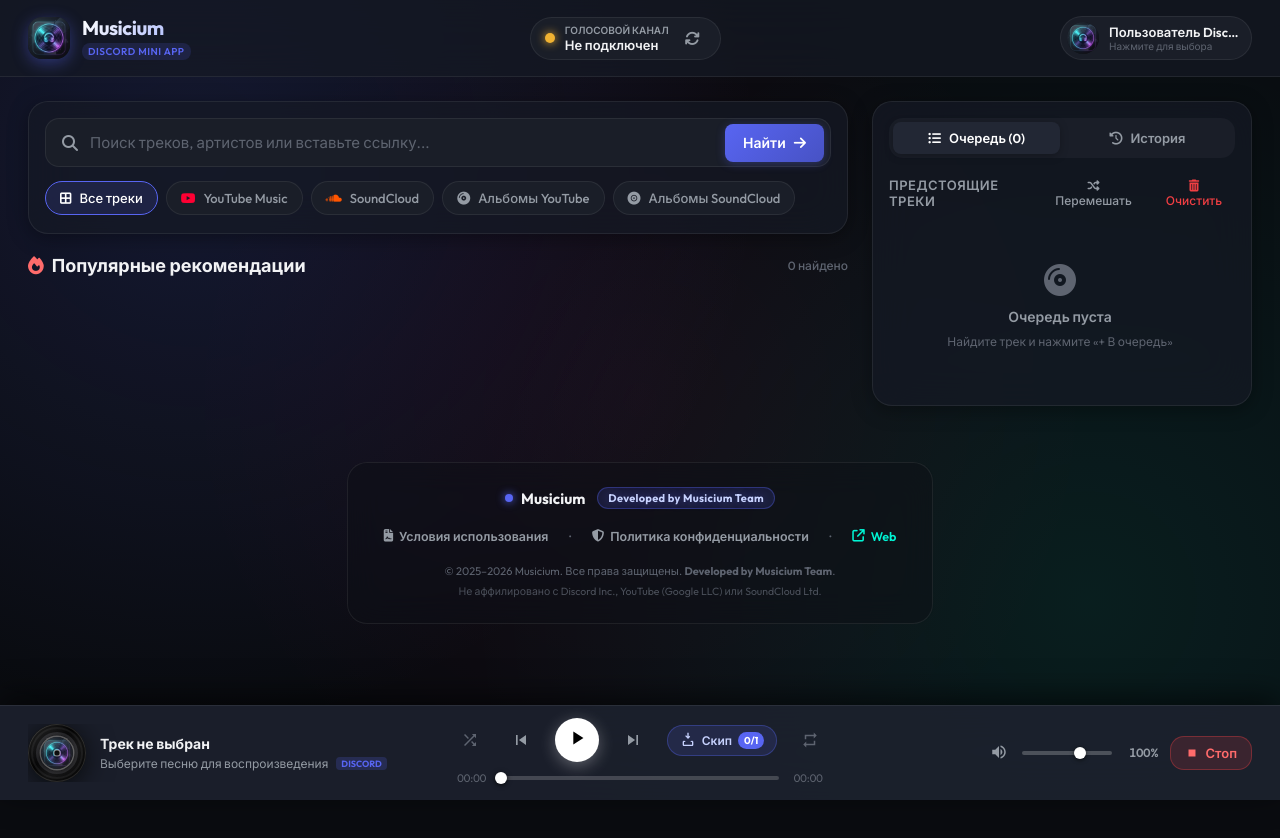
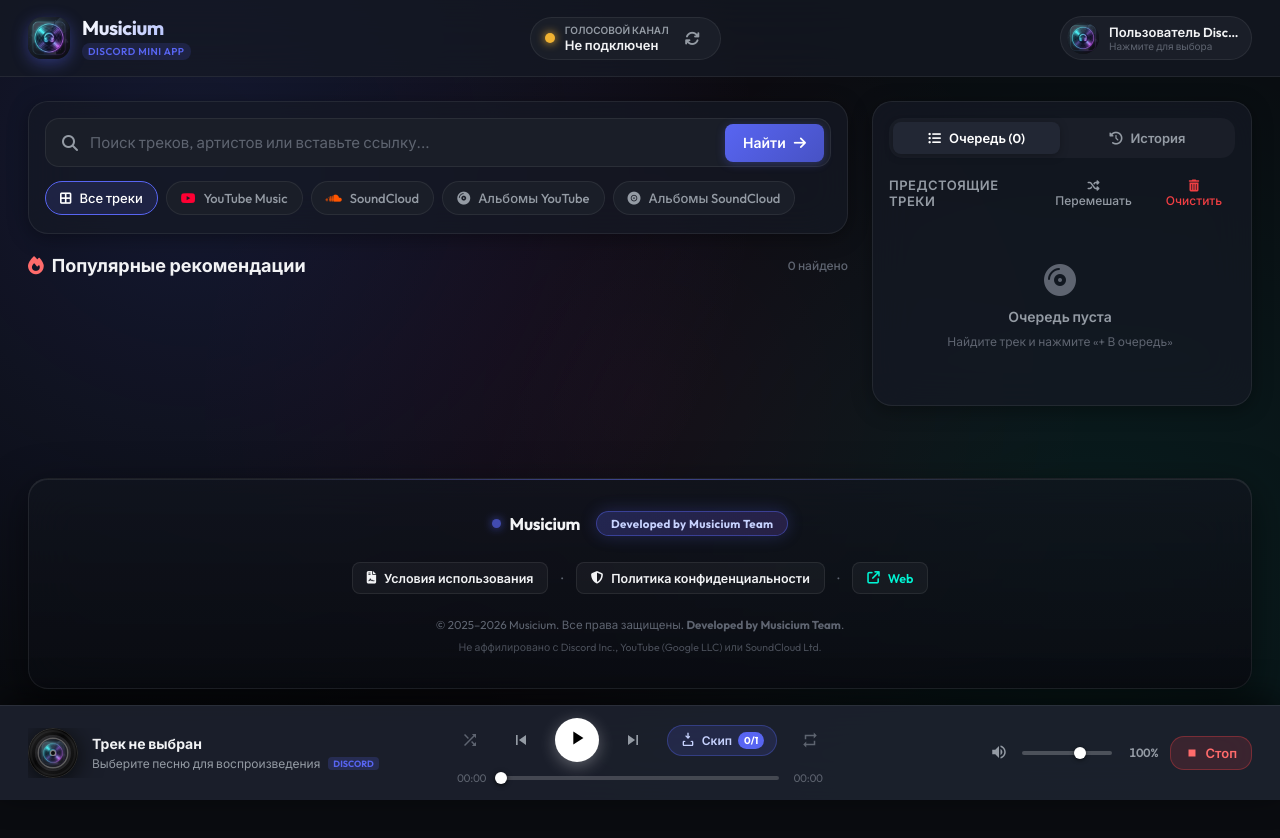
Before and after one commit to sosmula616-star/musicium, a website: page static/index.html in a window 1280 px wide. Before the commit the page ends 800 px from the top, so only its background shows below. Drawn offline with Linux system fonts and the light colour scheme; no server answers; a script that the page names is missing.

Commit message:
Update style.css

```diff
--- a/static/style.css
+++ b/static/style.css
@@ -75,7 +75,7 @@ body {
   display: flex;
   flex-direction: column;
   min-height: 100vh;
-  padding-bottom: 120px; /* Space for bottom dock */
+  padding-bottom: 140px; /* Space for bottom dock */
 }
 
 /* Top Header */
@@ -250,6 +250,7 @@ body {
   margin: 0 auto;
   width: 100%;
   padding: 24px 28px;
+  flex: 1 0 auto;
 }
 
 /* Search Section */
@@ -963,35 +964,46 @@ body {
   justify-self: start;
 }
 
-/* Vinyl Record Plate Container */
+/* Vinyl Record Plate Container (Compact 50px mini-vinyl) */
 .vinyl-wrapper {
   position: relative;
-  width: 58px;
-  height: 58px;
-  flex-shrink: 0;
+  width: 50px !important;
+  height: 50px !important;
+  min-width: 50px !important;
+  max-width: 50px !important;
+  min-height: 50px !important;
+  max-height: 50px !important;
+  flex-shrink: 0 !important;
   display: flex;
   align-items: center;
   justify-content: center;
-  filter: drop-shadow(0 4px 14px rgba(0, 0, 0, 0.7));
+  filter: drop-shadow(0 4px 12px rgba(0, 0, 0, 0.7));
+  border-radius: 50%;
+  overflow: hidden;
 }
 
 .vinyl-disc {
   position: relative;
-  width: 58px;
-  height: 58px;
-  border-radius: 50%;
+  width: 50px !important;
+  height: 50px !important;
+  min-width: 50px !important;
+  max-width: 50px !important;
+  min-height: 50px !important;
+  max-height: 50px !important;
+  border-radius: 50% !important;
   background: radial-gradient(circle, #28282c 0%, #121214 32%, #1c1c1f 48%, #0d0d0f 68%, #18181b 86%, #08080a 100%);
   box-shadow:
     inset 0 0 0 1px rgba(255, 255, 255, 0.12),
-    inset 0 0 0 3px rgba(0, 0, 0, 0.85),
-    inset 0 0 0 5px rgba(255, 255, 255, 0.05),
-    inset 0 0 0 8px rgba(0, 0, 0, 0.75),
-    inset 0 0 0 11px rgba(255, 255, 255, 0.04);
+    inset 0 0 0 2px rgba(0, 0, 0, 0.85),
+    inset 0 0 0 4px rgba(255, 255, 255, 0.05),
+    inset 0 0 0 7px rgba(0, 0, 0, 0.75),
+    inset 0 0 0 9px rgba(255, 255, 255, 0.04);
   display: flex;
   align-items: center;
   justify-content: center;
   transition: transform 0.4s ease;
-  overflow: hidden;
+  overflow: hidden !important;
+  flex-shrink: 0 !important;
 }
 
 /* Vinyl reflection sheen highlight */
@@ -1016,20 +1028,30 @@ body {
 
 .vinyl-label {
   position: relative;
-  width: 32px;
-  height: 32px;
-  border-radius: 50%;
-  overflow: hidden;
+  width: 28px !important;
+  height: 28px !important;
+  min-width: 28px !important;
+  max-width: 28px !important;
+  min-height: 28px !important;
+  max-height: 28px !important;
+  border-radius: 50% !important;
+  overflow: hidden !important;
   box-shadow: 0 0 0 1.5px rgba(255, 255, 255, 0.3), 0 2px 6px rgba(0, 0, 0, 0.85);
   z-index: 1;
+  display: flex;
+  align-items: center;
+  justify-content: center;
+  flex-shrink: 0 !important;
 }
 
 .dock-art {
-  width: 100%;
-  height: 100%;
-  object-fit: cover;
-  border-radius: 50%;
-  display: block;
+  width: 100% !important;
+  height: 100% !important;
+  max-width: 28px !important;
+  max-height: 28px !important;
+  object-fit: cover !important;
+  border-radius: 50% !important;
+  display: block !important;
 }
 
 .vinyl-spindle-hole {
@@ -1037,11 +1059,11 @@ body {
   top: 50%;
   left: 50%;
   transform: translate(-50%, -50%);
-  width: 7px;
-  height: 7px;
+  width: 6px;
+  height: 6px;
   border-radius: 50%;
   background: #09090b;
-  border: 1.5px solid rgba(255, 255, 255, 0.5);
+  border: 1px solid rgba(255, 255, 255, 0.5);
   box-shadow: inset 0 1px 2px rgba(0, 0, 0, 0.9);
   z-index: 4;
 }
@@ -1721,92 +1743,210 @@ body {
    Legal Footer & 'Developed by Musicium Team' Section
    =================================================== */
 .app-legal-footer {
-  margin: 32px auto 20px;
+  margin: 48px auto 24px;
+  width: calc(100% - 56px);
   max-width: 1440px;
-  padding: 24px 28px;
-  border-top: 1px solid var(--border-subtle);
-  background: rgba(15, 17, 24, 0.45);
-  backdrop-filter: blur(16px);
-  -webkit-backdrop-filter: blur(16px);
+  padding: 32px 36px;
+  background: linear-gradient(180deg, rgba(17, 21, 30, 0.72) 0%, rgba(10, 12, 18, 0.92) 100%);
+  backdrop-filter: blur(24px);
+  -webkit-backdrop-filter: blur(24px);
   border-radius: var(--radius-lg);
+  border: 1px solid rgba(255, 255, 255, 0.08);
+  box-shadow: 0 12px 40px rgba(0, 0, 0, 0.5), inset 0 1px 0 rgba(255, 255, 255, 0.08);
+  position: relative;
+  overflow: hidden;
+}
+
+.app-legal-footer::before {
+  content: '';
+  position: absolute;
+  top: 0;
+  left: 20%;
+  right: 20%;
+  height: 1px;
+  background: linear-gradient(90deg, transparent 0%, rgba(88, 101, 242, 0.5) 50%, transparent 100%);
+}
+
+.legal-footer-inner {
+  display: flex;
+  flex-direction: column;
+  align-items: center;
+  gap: 22px;
+  text-align: center;
+}
+
+.legal-brand-block {
+  display: flex;
+  align-items: center;
+  gap: 16px;
+  flex-wrap: wrap;
+  justify-content: center;
+}
+
+.legal-brand-name {
+  display: inline-flex;
+  align-items: center;
+  gap: 9px;
+  font-family: 'Outfit', sans-serif;
+  font-size: 17px;
+  font-weight: 700;
+  color: var(--text-main);
+  letter-spacing: -0.3px;
+}
+
+.legal-brand-dot {
+  width: 9px;
+  height: 9px;
+  border-radius: 50%;
+  background: var(--accent-blurple);
+  box-shadow: 0 0 10px var(--accent-blurple);
+  animation: pulse-dot 2.5s infinite ease-in-out;
+}
+
+@keyframes pulse-dot {
+  0%, 100% { opacity: 0.7; transform: scale(1); }
+  50% { opacity: 1; transform: scale(1.2); box-shadow: 0 0 14px #00f5d4; }
+}
+
+.legal-badge-team {
+  font-size: 11.5px;
+  font-weight: 700;
+  letter-spacing: 0.3px;
+  background: linear-gradient(135deg, rgba(88, 101, 242, 0.25) 0%, rgba(139, 92, 246, 0.2) 100%);
+  border: 1px solid rgba(88, 101, 242, 0.45);
+  color: #c7d2fe;
+  padding: 4px 14px;
+  border-radius: 999px;
+  display: inline-flex;
+  align-items: center;
+  gap: 6px;
+  box-shadow: 0 0 16px rgba(88, 101, 242, 0.25);
+  transition: all 0.25s ease;
+}
+
+.legal-badge-team:hover {
+  border-color: rgba(88, 101, 242, 0.8);
+  box-shadow: 0 0 20px rgba(88, 101, 242, 0.5);
+  transform: translateY(-1px);
+}
+
+.legal-tech-pills {
+  display: flex;
+  align-items: center;
+  gap: 8px;
+  flex-wrap: wrap;
+  justify-content: center;
+}
+
+.legal-tech-chip {
+  font-size: 10.5px;
+  color: var(--text-secondary);
+  background: rgba(255, 255, 255, 0.04);
   border: 1px solid var(--border-subtle);
-}
-
-.legal-footer-inner {
-  display: flex;
-  flex-direction: column;
-  align-items: center;
-  justify-content: center;
-  gap: 14px;
-  text-align: center;
-}
-
-.legal-brand-block {
+  border-radius: 999px;
+  padding: 3px 10px;
+  display: inline-flex;
+  align-items: center;
+  gap: 5px;
+}
+
+/* 3-Card Policy / Usage Grid */
+.legal-info-grid {
+  display: grid;
+  grid-template-columns: repeat(3, 1fr);
+  gap: 16px;
+  width: 100%;
+  text-align: left;
+}
+
+@media (max-width: 900px) {
+  .legal-info-grid {
+    grid-template-columns: 1fr;
+  }
+}
+
+.legal-info-card {
+  background: rgba(255, 255, 255, 0.02);
+  border: 1px solid rgba(255, 255, 255, 0.06);
+  border-radius: var(--radius-md);
+  padding: 16px 18px;
+  transition: all 0.25s ease;
+}
+
+.legal-info-card:hover {
+  background: rgba(255, 255, 255, 0.04);
+  border-color: rgba(255, 255, 255, 0.12);
+  transform: translateY(-2px);
+}
+
+.legal-info-card-header {
+  display: flex;
+  align-items: center;
+  gap: 9px;
+  margin-bottom: 8px;
+}
+
+.legal-info-card-header i {
+  font-size: 14px;
+}
+
+.text-blurple { color: #818cf8; }
+.text-cyan { color: #00f5d4; }
+.text-amber { color: #f59e0b; }
+
+.legal-info-card h4 {
+  font-family: 'Outfit', sans-serif;
+  font-size: 12.5px;
+  font-weight: 700;
+  color: #fff;
+  letter-spacing: -0.2px;
+}
+
+.legal-info-card p {
+  font-size: 11.5px;
+  line-height: 1.55;
+  color: var(--text-secondary);
+  margin: 0;
+}
+
+.legal-info-card p strong {
+  color: #fff;
+  font-weight: 600;
+}
+
+/* Navigation & Action Links */
+.legal-nav-links {
   display: flex;
   align-items: center;
   gap: 12px;
   flex-wrap: wrap;
   justify-content: center;
-}
-
-.legal-brand-name {
-  display: inline-flex;
-  align-items: center;
-  gap: 8px;
-  font-family: 'Outfit', sans-serif;
-  font-size: 15px;
-  font-weight: 700;
+  padding-top: 4px;
+}
+
+.legal-link-btn {
+  background: rgba(255, 255, 255, 0.04);
+  border: 1px solid rgba(255, 255, 255, 0.08);
   color: var(--text-main);
-}
-
-.legal-brand-dot {
-  width: 8px;
-  height: 8px;
-  border-radius: 50%;
-  background: var(--accent-blurple);
-  box-shadow: 0 0 8px var(--accent-blurple);
-}
-
-.legal-badge-team {
-  font-size: 11px;
-  font-weight: 700;
-  letter-spacing: 0.3px;
-  background: rgba(88, 101, 242, 0.16);
-  border: 1px solid rgba(88, 101, 242, 0.35);
-  color: #c7d2fe;
-  padding: 3px 10px;
-  border-radius: 999px;
-  text-shadow: 0 0 10px rgba(88, 101, 242, 0.4);
-}
-
-.legal-nav-links {
-  display: flex;
-  align-items: center;
-  gap: 12px;
-  flex-wrap: wrap;
-  justify-content: center;
-}
-
-.legal-link-btn {
-  background: none;
-  border: none;
-  color: var(--text-secondary);
   font-family: inherit;
   font-size: 12.5px;
   font-weight: 600;
   cursor: pointer;
   display: inline-flex;
   align-items: center;
-  gap: 6px;
-  padding: 5px 8px;
+  gap: 8px;
+  padding: 7px 14px;
   border-radius: var(--radius-sm);
   transition: all 0.2s ease;
   text-decoration: none;
 }
 
 .legal-link-btn:hover {
-  color: var(--text-main);
-  background: rgba(255, 255, 255, 0.06);
+  background: rgba(88, 101, 242, 0.2);
+  border-color: rgba(88, 101, 242, 0.5);
+  color: #fff;
+  transform: translateY(-1px);
+  box-shadow: 0 4px 14px rgba(88, 101, 242, 0.25);
 }
 
 .legal-link-ext {
@@ -1814,6 +1954,8 @@ body {
 }
 
 .legal-link-ext:hover {
+  background: rgba(0, 245, 212, 0.15);
+  border-color: rgba(0, 245, 212, 0.5);
   color: #fff;
 }
 
@@ -1825,10 +1967,15 @@ body {
 .legal-copyright-row {
   display: flex;
   flex-direction: column;
-  gap: 4px;
-  font-size: 11px;
+  gap: 5px;
+  font-size: 11.5px;
   color: var(--text-muted);
-  line-height: 1.5;
+  line-height: 1.6;
+  max-width: 860px;
+}
+
+.legal-highlight-team {
+  color: #c7d2fe;
 }
 
 .legal-disclaimer-sub {
```
